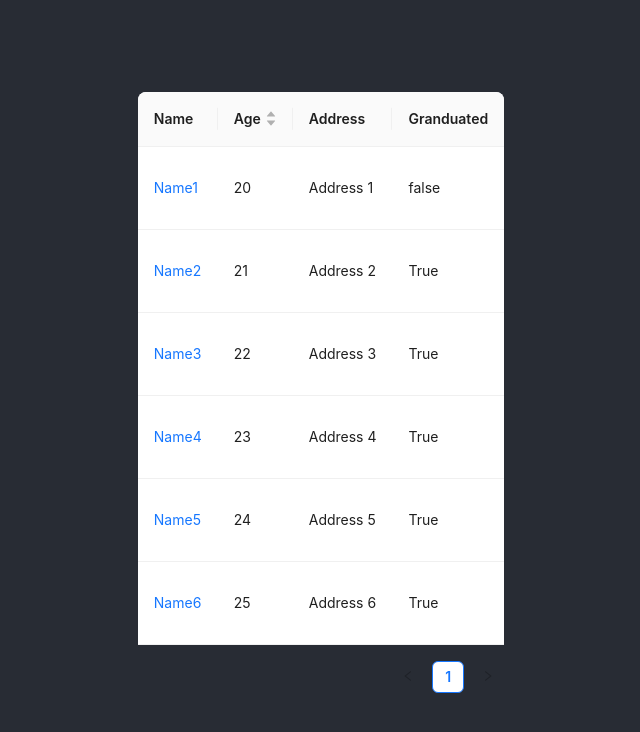
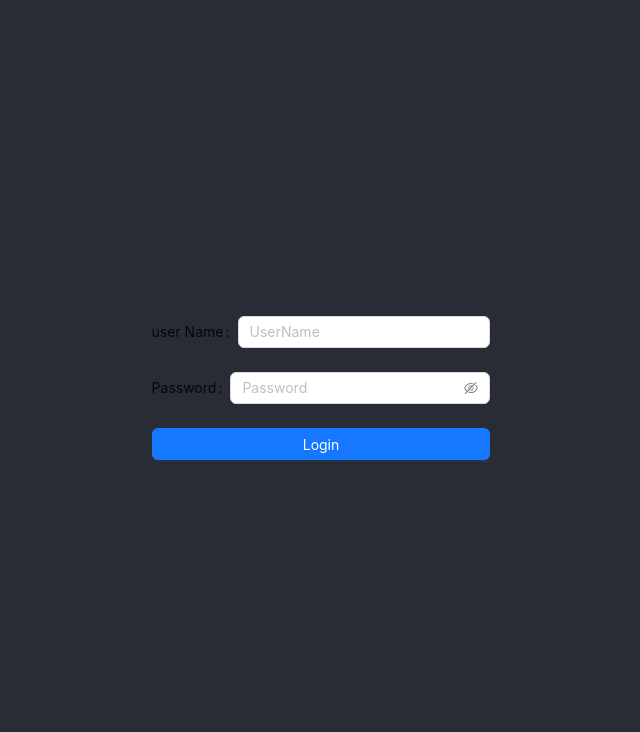
Before and after one commit to mohamedmonirshabana/AntDesign, a React (Create React App) app: page / in a window 1280 px wide. Shown: the top 732 px of the page, without its empty margins (319-959 px from the left). Built offline with nearby package versions, Linux system fonts and the light colour scheme.

Commit message:
add Alert

```diff
--- a/src/App.js
+++ b/src/App.js
@@ -1,51 +1,43 @@
 // import 'antd/dist/rest.css';
 import { useState } from 'react';
 import './App.css';
-import { Table } from 'antd';
+import { Form, Input, Button, message, Alert } from 'antd';
 
 function App() {
-  const data = [
-    { name: 'Name1', age: 20, address: 'Address 1', kay: '1' },
-    { name: 'Name2', age: 21, address: 'Address 2', kay: '2' },
-    { name: 'Name3', age: 22, address: 'Address 3', kay: '3' },
-    { name: 'Name4', age: 23, address: 'Address 4', kay: '4' },
-    { name: 'Name5', age: 24, address: 'Address 5', kay: '5' },
-    { name: 'Name6', age: 25, address: 'Address 6', kay: '6' },
-  ];
-
-  const columns = [
-    {
-      title: 'Name',
-      dataIndex: 'name',
-      key: 'key',
-      render: (name) => {
-        return <a>{name}</a>;
-      },
-    },
-    {
-      title: 'Age',
-      dataIndex: 'age',
-      key: 'key',
-      sorter: (a, b) => a.age - b.age,
-    },
-    {
-      title: 'Address',
-      dataIndex: 'address',
-      key: 'key',
-    },
-    {
-      title: 'Granduated',
-      key: 'key',
-      render: (payload) => {
-        return <p>{payload.age > 20 ? 'True' : 'false'}</p>;
-      },
-    },
-  ];
-
+  const [showAlert, setshowAlert] = useState(false);
+  const onFinish = (e) => {
+    console.log(e);
+    setTimeout(() => {
+      setshowAlert(true);
+      // message.success('Log in sucess');
+      // message.error('Login failed');
+      // message.warning('Login failed');
+    }, 2000);
+  };
   return (
     <div className="App">
       <header className="App-header">
-        <Table dataSource={data} columns={columns}></Table>
+        {showAlert && (
+          <Alert
+            type="error"
+            message="Error"
+            description="There is error in password"
+            closable
+          />
+        )}
+        <Form onFinish={onFinish}>
+          <Form.Item label="user Name" name="username">
+            <Input placeholder="UserName" required></Input>
+          </Form.Item>
+          <Form.Item label="Password" name="passwword">
+            <Input.Password placeholder="Password" required></Input.Password>
+          </Form.Item>
+          <Form.Item>
+            <Button block type="primary" htmlType="submit">
+              Login
+            </Button>
+          </Form.Item>
+        </Form>
       </header>
     </div>
   );
```
